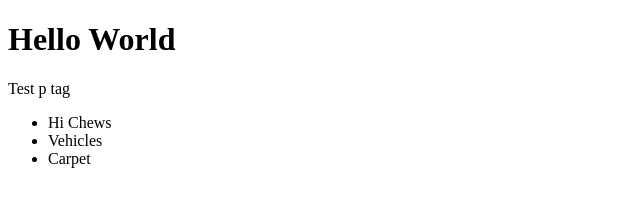
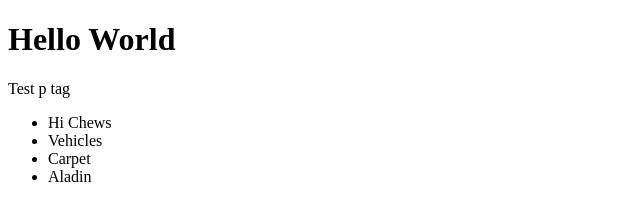
Before and after one commit to rhinehart22/day-1, a plain HTML site: page index.html in a window 1280 px wide. Shown: the full height of the page, 0-640 px from the left. Drawn offline with Linux system fonts and the light colour scheme.

Commit message:
Update index.html

```diff
--- a/index.html
+++ b/index.html
@@ -13,6 +13,7 @@
         <li>Hi Chews</li>
         <li>Vehicles</li>
         <li>Carpet</li>
+        <li>Aladin</li>
     </ul>
 </body>
 </html>
```
